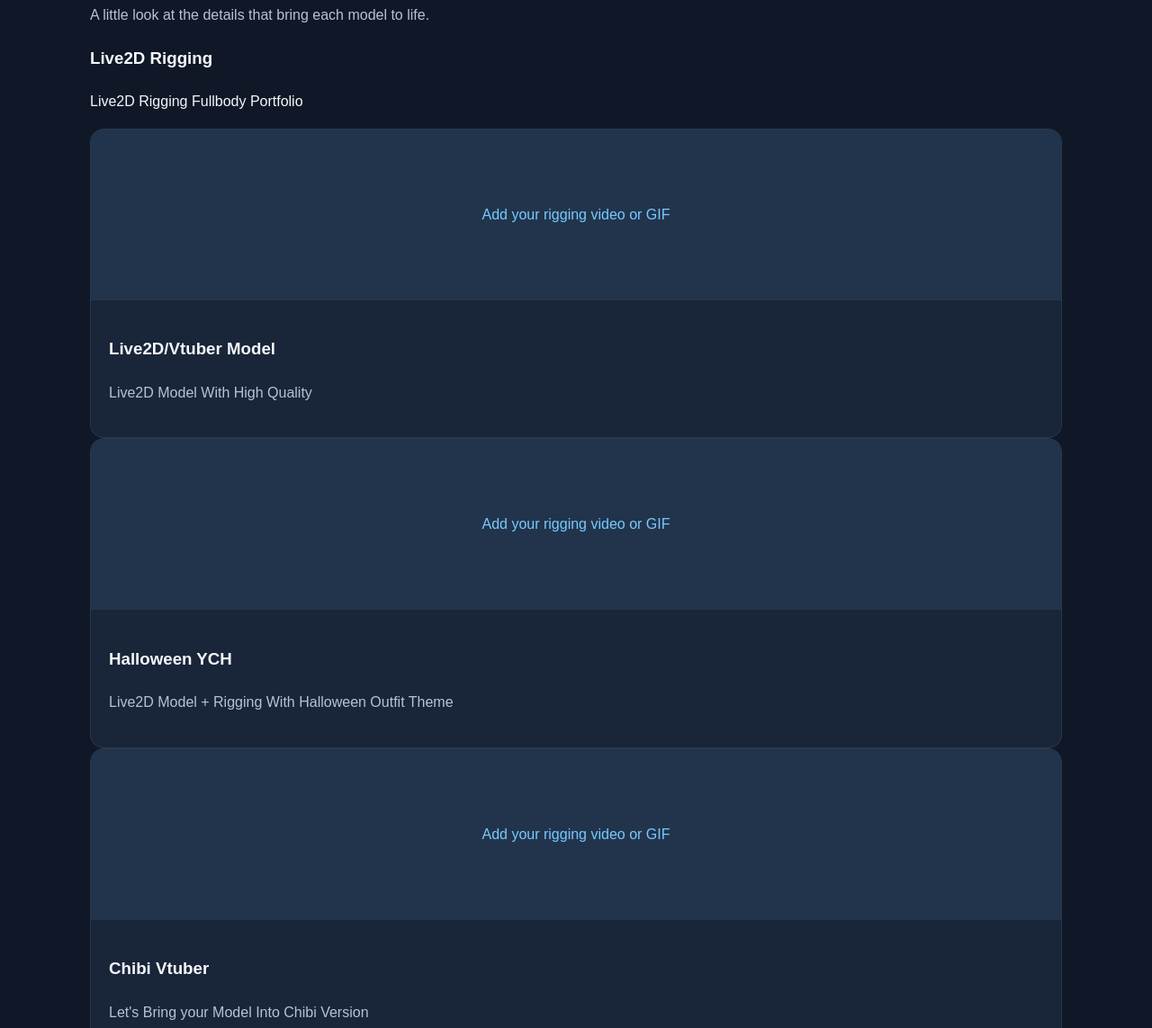
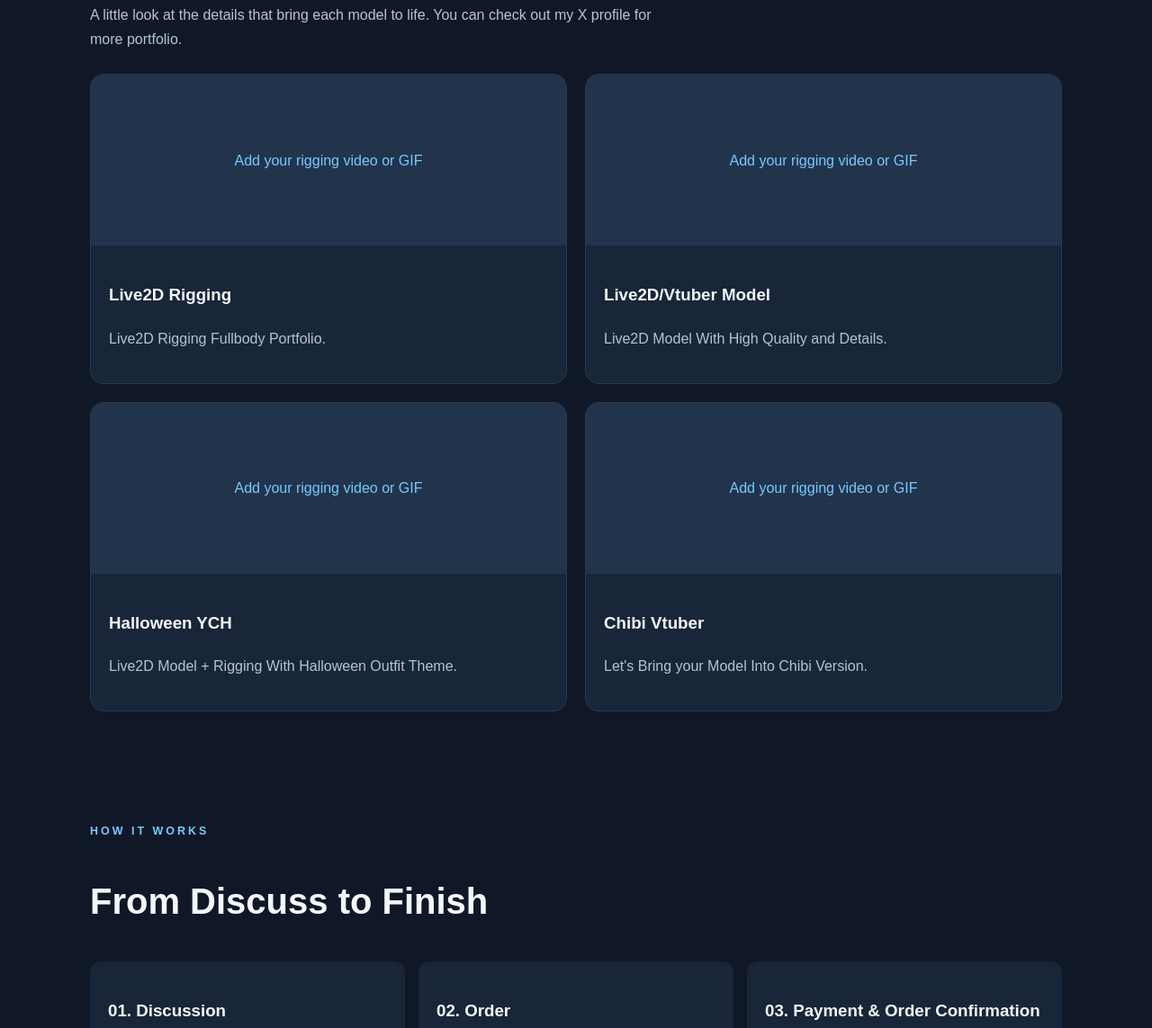
Before and after one commit to velorarig/velora-commission, a plain HTML site: page index.html in a window 1280 px wide. Shown: the part 850-1993 px from the top of the page at 90% size. Drawn offline with Linux system fonts and the light colour scheme.

Commit message:
Update index.html

```diff
--- a/index.html
+++ b/index.html
@@ -204,10 +204,15 @@
       <h2>Rigging Showcase</h2>
       <p class="section-intro">
         A little look at the details that bring each model to life.
+        You can check out my X profile for more portfolio.
       </p>
 
+      <div class="grid">
+        <article class="card">
+          <div class="preview">Add your rigging video or GIF</div>
+          <div class="card-body">
             <h3>Live2D Rigging</h3>
-            <p>Live2D Rigging Fullbody Portfolio</p>
+            <p>Live2D Rigging Fullbody Portfolio.</p>
           </div>
         </article>
 
@@ -215,7 +220,7 @@
           <div class="preview">Add your rigging video or GIF</div>
           <div class="card-body">
             <h3>Live2D/Vtuber Model</h3>
-            <p>Live2D Model With High Quality</p>
+            <p>Live2D Model With High Quality and Details.</p>
           </div>
         </article>
 
@@ -223,19 +228,22 @@
           <div class="preview">Add your rigging video or GIF</div>
           <div class="card-body">
             <h3>Halloween YCH</h3>
-            <p>Live2D Model + Rigging With Halloween Outfit Theme </p>
+            <p>Live2D Model + Rigging With Halloween Outfit Theme.</p>
           </div>
         </article>
 
-            <article class="card">
+        <article class="card">
           <div class="preview">Add your rigging video or GIF</div>
           <div class="card-body">
             <h3>Chibi Vtuber</h3>
-            <p>Let's Bring your Model Into Chibi Version</p>
+            <p>Let's Bring your Model Into Chibi Version.</p>
           </div>
         </article>
+      </div>
+    </section>
+
     <section id="process" class="container">
-      <p class="eyebrow">Commission Flow</p>
+      <p class="eyebrow">How it works</p>
       <h2>From Discuss to Finish</h2>
 
       <div class="steps">
@@ -262,7 +270,6 @@
         <div class="step">
           <h3>06. Delivery</h3>
           <p class="muted">Client reviews the result, eligible revisions are completed according to the agreed terms, and the final files are delivered.</p>
-        </div>
       </div>
     </section>
 
@@ -271,13 +278,13 @@
         <p class="eyebrow">Your model deserves to shine</p>
         <h2>Ready to bring your model to life?</h2>
         <p class="muted">
-          Check my current commission services and availability on VGen or Knock my DMs
+          Check my current commission services and availability on VGen.
         </p>
         <a class="button primary"
            href="https://vgen.co/veloraa"
            target="_blank" rel="noopener noreferrer">
           View VGen Profile ↗
-         <a class="button primary"
+        <a class="button primary"
            href="https://x.com/Velorarigg"
            target="_blank" rel="noopener noreferrer">
           View X Profile ↗
@@ -289,6 +296,8 @@
   <footer>
     <p>Made with care by Velora 🌊</p>
     <p>© <span id="year"></span> Velora. All rights reserved.</p>
+    <a href="https://x.com/Velorarigg"
+       target="_blank" rel="noopener noreferrer">Follow me on X ↗</a>
   </footer>
 
   <script>
```
